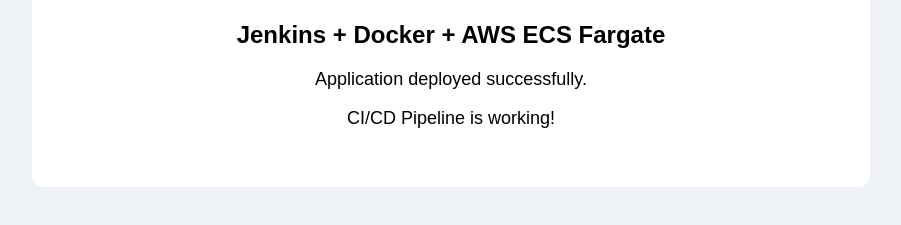
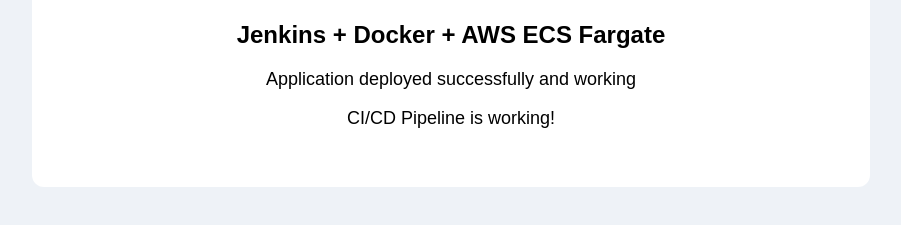
Before and after one commit to awsdevopscloudarchitect/jenkins-ecs-webapp, a plain HTML site: page index.html in a window 1280 px wide. Shown: the part 207-432 px from the top of the page, without its empty margins (189-1090 px from the left). Drawn offline with Linux system fonts and the light colour scheme.

Commit message:
Update index.html

```diff
--- a/index.html
+++ b/index.html
@@ -34,7 +34,7 @@
         <h1>Welcome to My DevOps Project3!</h1>
         <h2>Jenkins + Docker + AWS ECS Fargate</h2>
 
-        <p>Application deployed successfully.</p>
+        <p>Application deployed successfully and working </p>
 
         <p>CI/CD Pipeline is working!</p>
     </div>
```
